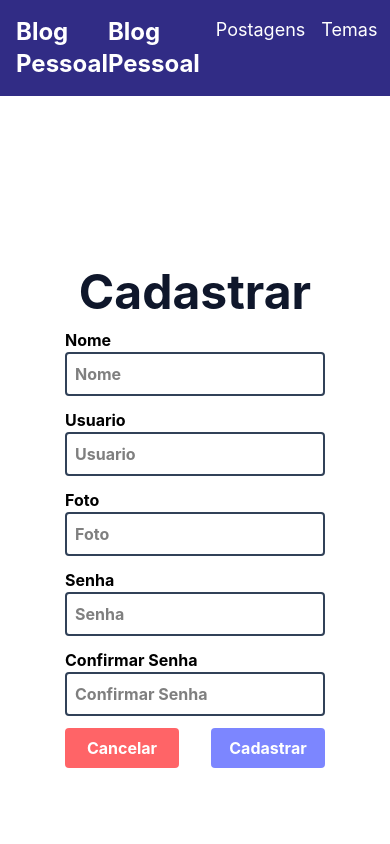
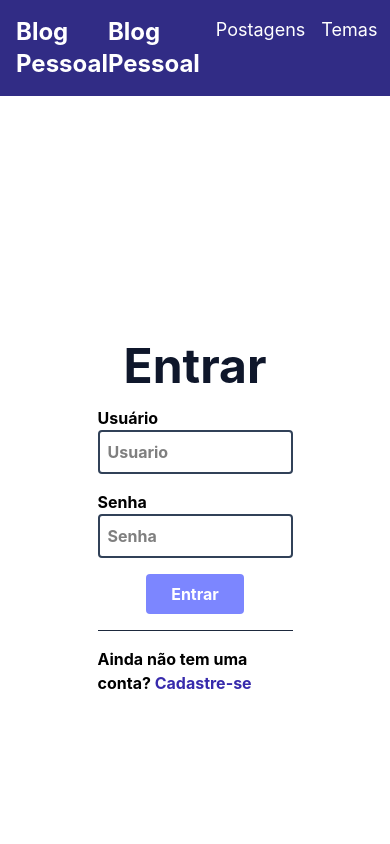
Before and after one commit to vitoriaalbuquerqueee/blogpessoal_react-, a React (Vite) app: page / in a window 390 px wide. Shown: the top 844 px of the page. Built offline with nearby package versions, Linux system fonts and the light colour scheme.

Commit message:
feat: cria e estiliza a pagina de Login (Cookbook 12)

```diff
--- a/src/App.tsx
+++ b/src/App.tsx
@@ -3,6 +3,7 @@ import Footer from './components/footer/Footer';
 import Navbar from './components/navbar/Navbar';
 import Home from './pages/home/Home';
 import Cadastro from './pages/cadastro/Cadastro';
+import Login from './pages/login/Login';
 
 function App() {
   return (
@@ -10,7 +11,8 @@ function App() {
       <Navbar />
       <div className='min-h-[80vh]'>
         <Routes>
-          <Route path="/" element={<Cadastro />} />
+          <Route path="/" element={<Login />} />
+          <Route path="/login" element={<Login />} />
           <Route path="/home" element={<Home />} />
           <Route path="/cadastro" element={<Cadastro />} />
         </Routes>
--- /dev/null
+++ b/src/pages/login/Login.tsx
@@ -0,0 +1,52 @@
+import React from 'react';
+import { Link } from 'react-router-dom';
+
+function Login() {
+  return (
+    <>
+      <div className="grid grid-cols-1 lg:grid-cols-2 h-screen place-items-center font-bold">
+        <form className="flex justify-center items-center flex-col w-1/2 gap-4">
+          <h2 className="text-slate-900 text-5xl">Entrar</h2>
+          <div className="flex flex-col w-full">
+            <label htmlFor="usuario">Usuário</label>
+            <input
+              type="text"
+              id="usuario"
+              name="usuario"
+              placeholder="Usuario"
+              className="border-2 border-slate-700 rounded p-2"
+            />
+          </div>
+          <div className="flex flex-col w-full">
+            <label htmlFor="senha">Senha</label>
+            <input
+              type="password"
+              id="senha"
+              name="senha"
+              placeholder="Senha"
+              className="border-2 border-slate-700 rounded p-2"
+            />
+          </div>
+          <button
+            type="submit"
+            className="rounded bg-indigo-400 hover:bg-indigo-900 text-white w-1/2 py-2 flex justify-center"
+          >
+            Entrar
+          </button>
+
+          <hr className="border-slate-800 w-full" />
+
+          <p>
+            Ainda não tem uma conta?{' '}
+            <Link to="/cadastro" className="text-indigo-800 hover:underline">
+              Cadastre-se
+            </Link>
+          </p>
+        </form>
+        <div className="fundoLogin hidden lg:block lg:w-full h-full bg-[url('https://i.imgur.com/ZZFAmzo.jpg')] bg-no-repeat bg-cover bg-center"></div>
+      </div>
+    </>
+  );
+}
+
+export default Login;
```
